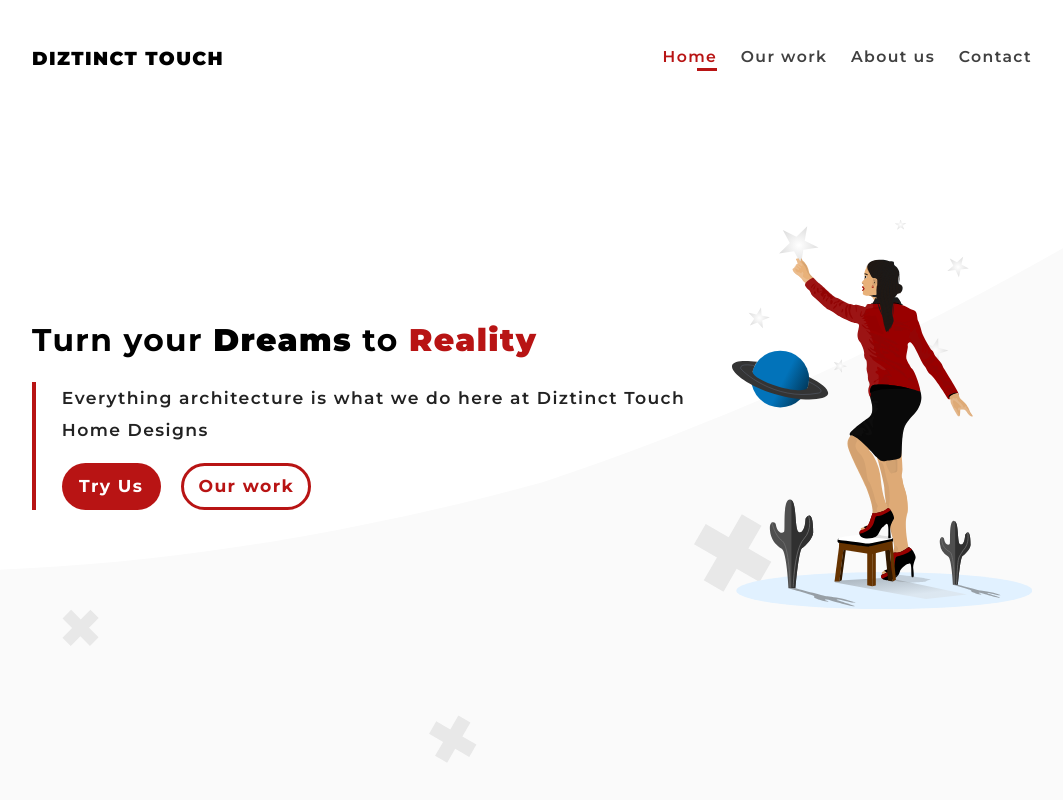
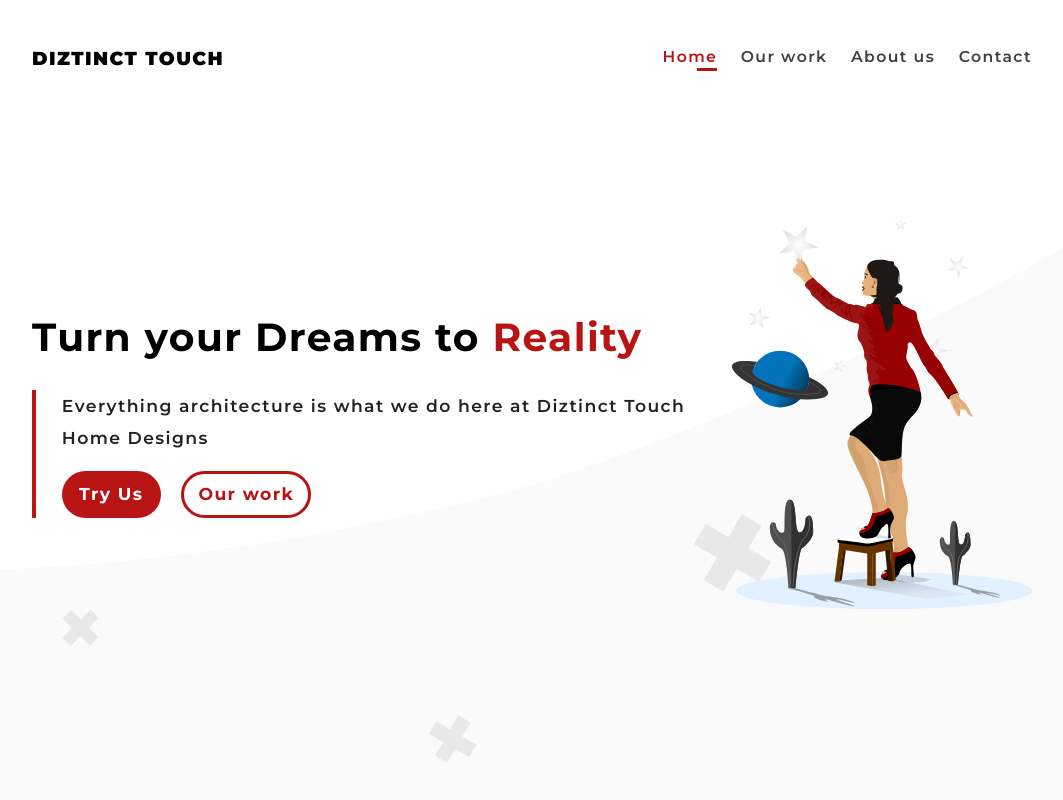
Before and after one commit to JasmondWorks/Diztinct-Touch-Home-Designs, a plain HTML site: page index.html in a window 1280 px wide. Shown: the top 800 px of the page, without its empty margins (108-1171 px from the left). Drawn offline with Linux system fonts and the light colour scheme.

Commit message:
updated styles

```diff
--- a/css/style.css
+++ b/css/style.css
@@ -184,12 +184,9 @@
   color: var(--accent-color);
 }
 
-h1 span.text-bold {
-  font-weight: 800;
-}
-
+h1 span.text-bold,
 h1 span.text-accent {
-  font-weight: 800;
+  /* font-weight: 800; */
 }
 
 p span.text-accent {
@@ -510,6 +507,7 @@
 
 .hero__headline {
   word-wrap: break-word;
+  font-size: 2.5rem;
 }
 
 .hero__sub-headline {
```
